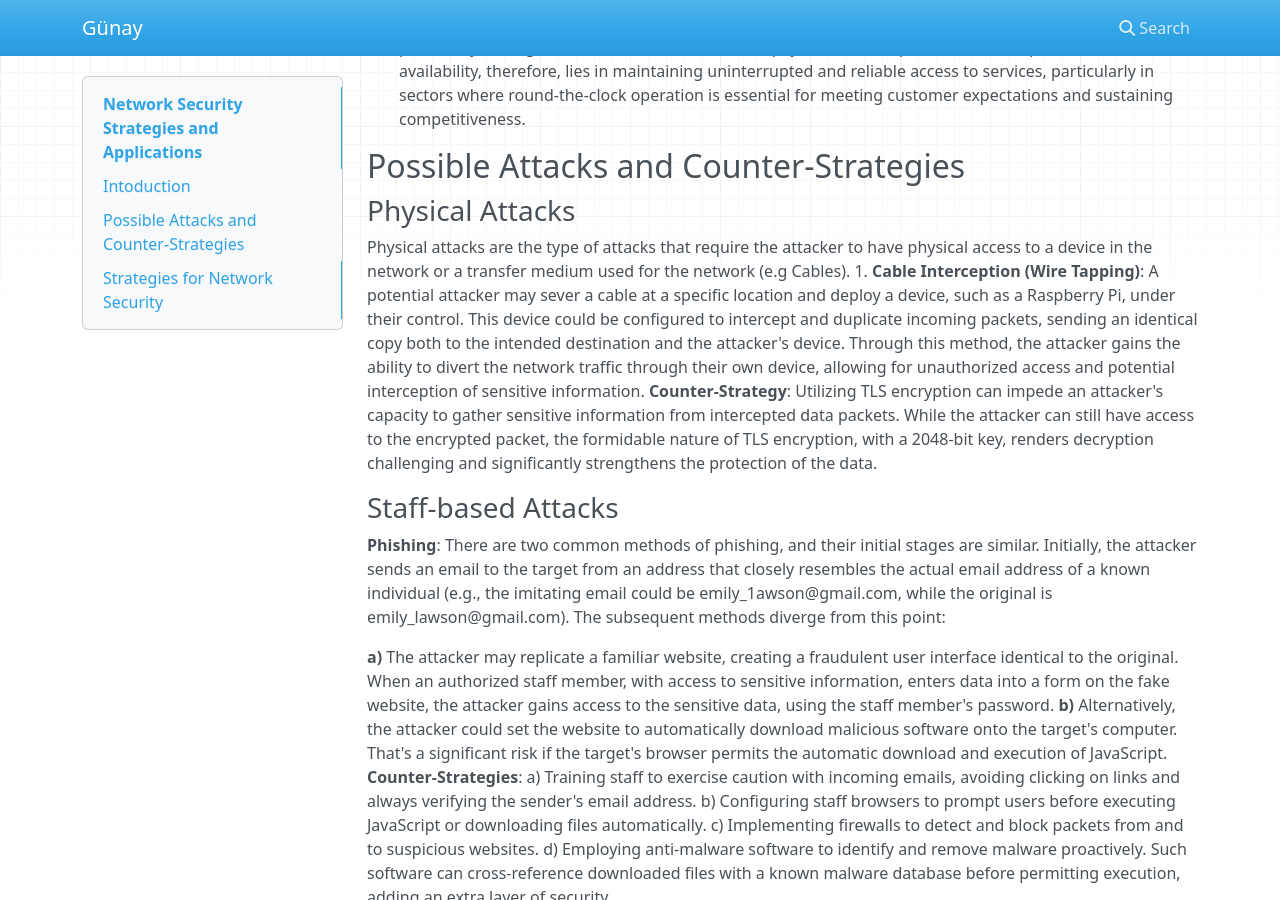
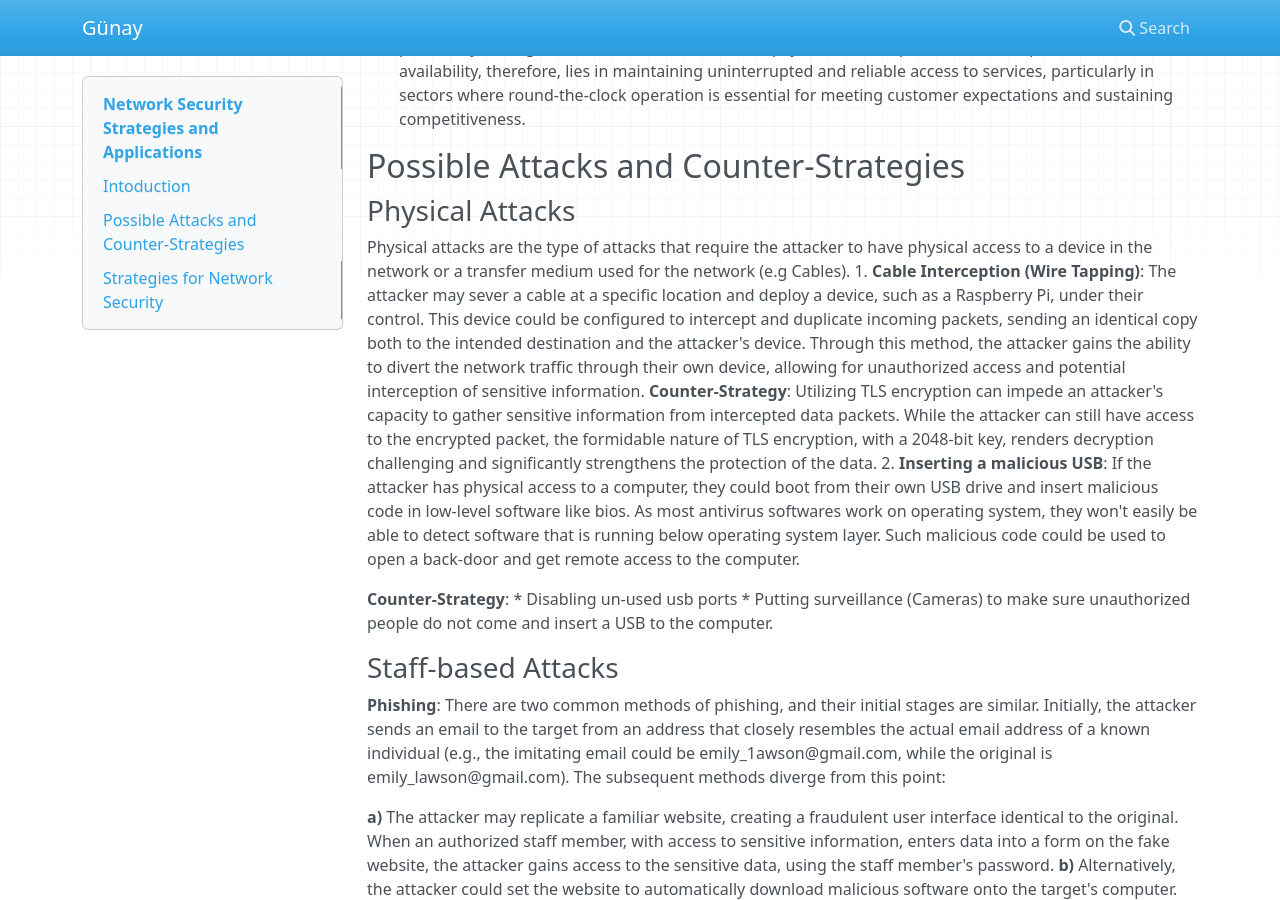
Before and after one commit to gunaykrgl/siber_guvenlik, an MkDocs documentation site: the page built from docs/index.md, in a window 1280 px wide and 900 px high, scrolled down 1055 px. Built offline with MkDocs 1.6.1, drawn with Linux system fonts in a browser that asks for light colours; nearby versions of some CDN libraries.

Commit message:
Add information about physical attacks and counter-strategies

```diff
--- a/docs/index.md
+++ b/docs/index.md
@@ -18,9 +18,15 @@ As a second example, consider operating a bank where ensuring the integrity of d
 ### Physical Attacks
 Physical attacks are the type of attacks that require the attacker to have physical access to a device in the network or a transfer medium used for the network (e.g Cables).
 1. **Cable Interception (Wire Tapping)**:
-A potential attacker may sever a cable at a specific location and deploy a device, such as a Raspberry Pi, under their control. This device could be configured to intercept and duplicate incoming packets, sending an identical copy both to the intended destination and the attacker's device. Through this method, the attacker gains the ability to divert the network traffic through their own device, allowing for unauthorized access and potential interception of sensitive information.
+The attacker may sever a cable at a specific location and deploy a device, such as a Raspberry Pi, under their control. This device could be configured to intercept and duplicate incoming packets, sending an identical copy both to the intended destination and the attacker's device. Through this method, the attacker gains the ability to divert the network traffic through their own device, allowing for unauthorized access and potential interception of sensitive information.
 **Counter-Strategy**:
 Utilizing TLS encryption can impede an attacker's capacity to gather sensitive information from intercepted data packets. While the attacker can still have access to the encrypted packet, the formidable nature of TLS encryption, with a 2048-bit key, renders decryption challenging and significantly strengthens the protection of the data.
+2. **Inserting a malicious USB**:
+If the attacker has physical access to a computer, they could boot from their own USB drive and insert malicious code in low-level software like bios. As most antivirus softwares work on operating system, they won't easily be able to detect software that is running below operating system layer. Such malicious code could be used to open a back-door and get remote access to the computer.
+
+**Counter-Strategy**:
+* Disabling un-used usb ports
+* Putting surveillance (Cameras) to make sure unauthorized people do not come and insert a USB to the computer.
 
 ### Staff-based Attacks
 **Phishing**:
```
